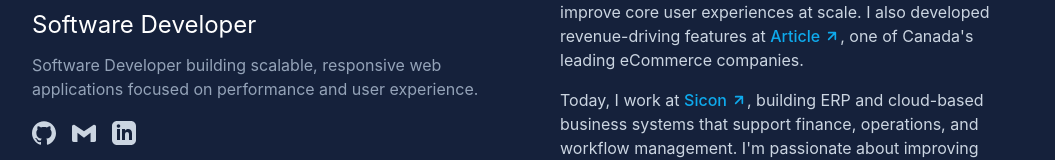
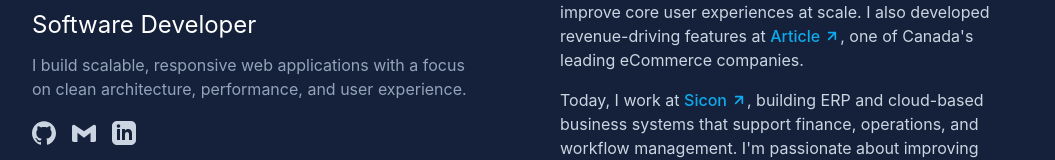
Before and after one commit to jacobadam/jacobnevitt-portfolio, a Next.js app: page / in a window 1280 px wide. Shown: the part 143-303 px from the top of the page, without its empty margins (112-1167 px from the left). Built offline with nearby package versions, Linux system fonts and the light colour scheme.

Commit message:
update slogan

```diff
--- a/app/components/layout/side-nav.tsx
+++ b/app/components/layout/side-nav.tsx
@@ -39,10 +39,10 @@ export default function SideNav({ navLinks }: NavLinksProps) {
         <h2 className="text-xl md:text-2xl 2xl:text-4xl mb-3 text-white">
           Software Developer
         </h2>
-        <h3 className="text-base 2xl:text-lg 3xl:text-2xl mb-5 text-secondary-foreground max-w-md">
-          Software Developer building scalable, responsive web applications
-          focused on performance and user experience.
-        </h3>
+        <p className="text-base 2xl:text-lg 3xl:text-2xl mb-5 text-secondary-foreground max-w-md">
+          I build scalable, responsive web applications with a focus on clean
+          architecture, performance, and user experience.
+        </p>
         <div className="flex flex-row gap-4 mb-5 lg:mb-8">
           <a
             href="https://github.com/jacobadam"
```
